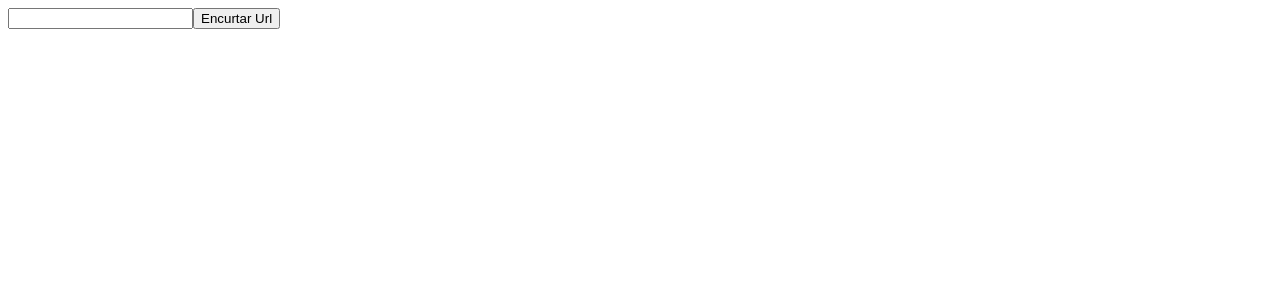
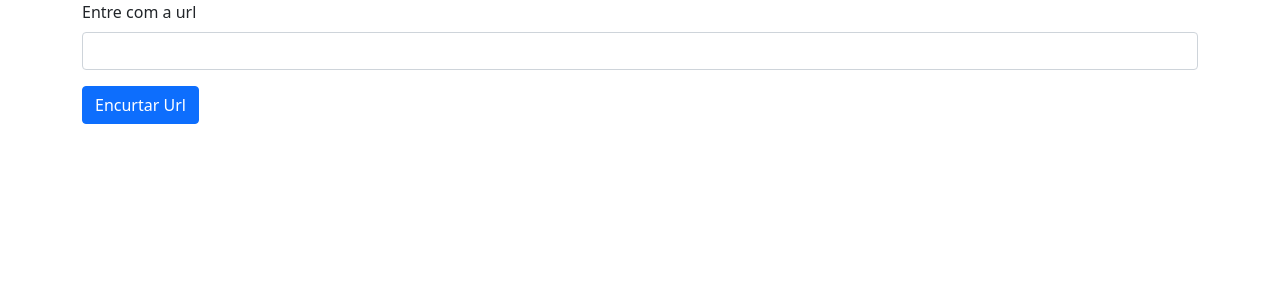
Before and after one commit to RodResq/encurtador-url, an Angular app in the folder encurtador-url-frontend/: page / in a window 1280 px wide. Shown: the top 300 px of the page. Built offline with nearby package versions, Linux system fonts and the light colour scheme.

Commit message:
add bootstrap e service encurtador

```diff
--- a/encurtador-url-frontend/angular.json
+++ b/encurtador-url-frontend/angular.json
@@ -24,6 +24,7 @@
               "src/assets"
             ],
             "styles": [
+              "node_modules/bootstrap/dist/css/bootstrap.css",
               "src/styles.css"
             ],
             "scripts": []
--- a/encurtador-url-frontend/package.json
+++ b/encurtador-url-frontend/package.json
@@ -19,6 +19,7 @@
     "@angular/platform-browser": "~10.0.5",
     "@angular/platform-browser-dynamic": "~10.0.5",
     "@angular/router": "~10.0.5",
+    "bootstrap": "^5.1.3",
     "rxjs": "~6.5.5",
     "tslib": "^2.0.0",
     "zone.js": "~0.10.3"
--- a/encurtador-url-frontend/src/app/app.component.html
+++ b/encurtador-url-frontend/src/app/app.component.html
@@ -1,3 +1,10 @@
-<input type="text" #resource>
-<button type="button" (click)="onClick(resource.value)">Encurtar Url</button>
-<a>{{ urlReduzida }}</a>
+<div class="container">
+  <form>
+    <div class="mb-3">
+      <label for="url" class="form-label">Entre com a url</label>
+      <input type="text" class="form-control" id="url" aria-describedby="emailHelp" #urlOriginal>
+      <a>{{ urlReduzida }}</a>
+    </div>
+    <button type="submit" class="btn btn-primary" (click)="onClick(urlOriginal.value)">Encurtar Url</button>
+  </form>
+</div>
--- a/encurtador-url-frontend/src/app/app.component.ts
+++ b/encurtador-url-frontend/src/app/app.component.ts
@@ -17,10 +17,10 @@ export class AppComponent {
     private service: EncurtadorUrlService) {
   }
 
-  onClick(value: String) {
-    console.log(value)
-    this.urlReduzida = value;
-    this.service.encurtadorTest().subscribe(r => {
+  onClick(url: String) {
+    console.log(url)
+    this.urlReduzida = url;
+    this.service.encurtarUrl(url).subscribe(r => {
       console.log(r)
     })
   }
--- a/encurtador-url-frontend/src/app/shared/service/encurtador-url.service.ts
+++ b/encurtador-url-frontend/src/app/shared/service/encurtador-url.service.ts
@@ -21,10 +21,7 @@ export class EncurtadorUrlService {
     return this.http.get(`${this.apiEncurtadorUrl}/test`, httpOptions);
   }
 
-  encurtarUrl(): Observable<any> {
-    const httpOptions = {
-      headers: new HttpHeaders({ 'Content-Type': 'application/text' })
-    }
-    return this.http.get(`${this.apiEncurtadorUrl}API_PATH`, httpOptions);
+  encurtarUrl(urlOriginal: String): Observable<any> {
+    return this.http.post(`${this.apiEncurtadorUrl}${API_PATH}`, { urlOriginal });
   }
 }
```
Also changed, not shown: 1 other file (tests, documents, lock files or other folders).
